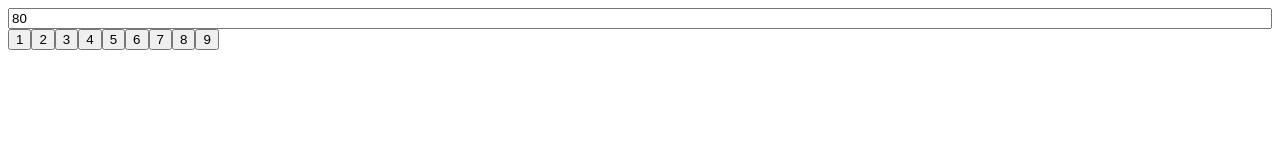
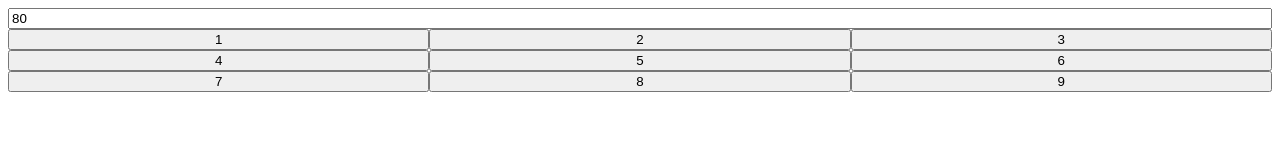
Before and after one commit to Caruki/supreme-calc, a website: page index.html in a window 1280 px wide. Drawn offline with nearby package versions, Linux system fonts and the light colour scheme; files that its build step writes are made by us from their sources.

Commit message:
Add style to buttons

```diff
--- a/index.html
+++ b/index.html
@@ -10,15 +10,15 @@
     <div class="calculator">
       <input type="text" class="calculator__output" />
       <!-- button{$}*9 -->
-      <button>1</button>
-      <button>2</button>
-      <button>3</button>
-      <button>4</button>
-      <button>5</button>
-      <button>6</button>
-      <button>7</button>
-      <button>8</button>
-      <button>9</button>
+      <button class="calculator__input">1</button>
+      <button class="calculator__input">2</button>
+      <button class="calculator__input">3</button>
+      <button class="calculator__input">4</button>
+      <button class="calculator__input">5</button>
+      <button class="calculator__input">6</button>
+      <button class="calculator__input">7</button>
+      <button class="calculator__input">8</button>
+      <button class="calculator__input">9</button>
     </div>
     <script src="src/calculator.js"></script>
   </body>
```
